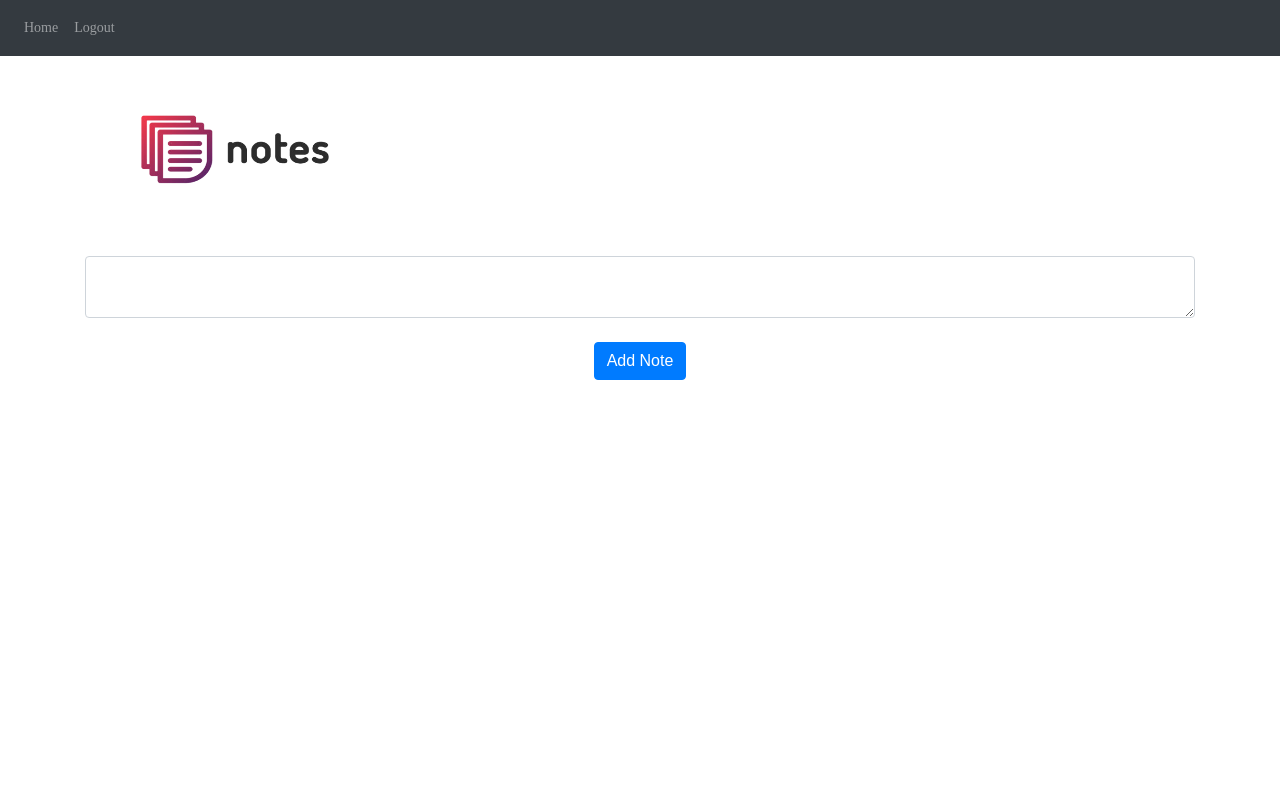
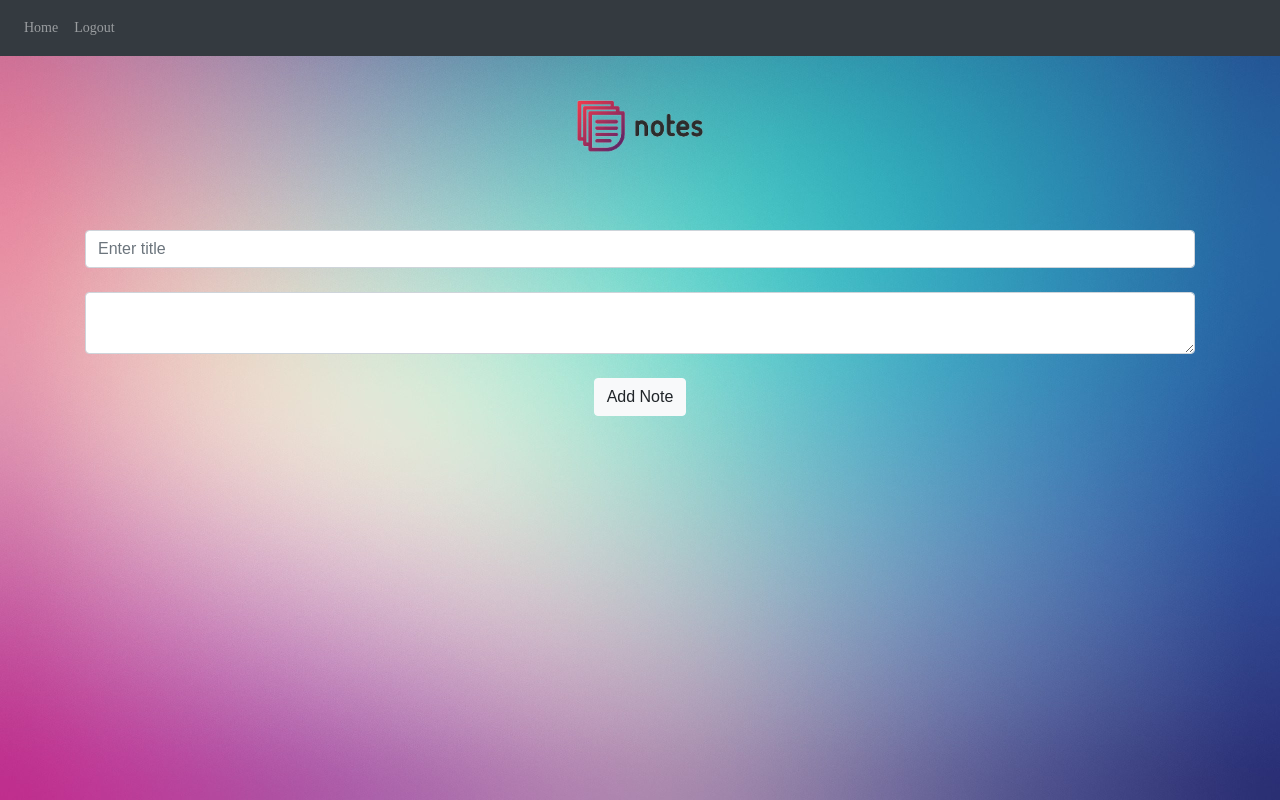
Before and after one commit to IonutG99/notesWebsite, a Flask app: page / in a window 1280 px wide. Run offline with Flask 2, Linux system fonts and the light colour scheme; a user stored in the database is signed in; data that the repository does not hold is empty; some libraries are stand-ins or nearby versions; some web fonts are replaced.

Commit message:
Changes.

```diff
--- a/website/models.py
+++ b/website/models.py
@@ -5,6 +5,7 @@
 
 class Note(db.Model):
     id = db.Column(db.Integer, primary_key=True)
+    title = db.Column(db.String(100))
     data = db.Column(db.String(100000))
     date = db.Column(db.DateTime(timezone=True), default=func.now())
     user_id = db.Column(db.Integer, db.ForeignKey('user.id'))
--- a/website/static/main.css
+++ b/website/static/main.css
@@ -40,6 +40,11 @@
 body, html {
 	height: 100%;
 	font-family: Poppins-Regular, sans-serif;
+	background: url(/static/bg.jpg) no-repeat center center fixed;
+    -webkit-background-size: cover;
+    -moz-background-size: cover;
+    -o-background-size: cover;
+    background-size: cover;
 }
 
 /*---------------------------------------------*/
@@ -406,8 +411,18 @@
 .wrap-login100-form-btn:hover .login100-form-bgbtn {
   left: 0;
 }
-
-
+/*------------------------------------------------------------------*/
+sticky{
+  position: absolute;
+  display: block;
+  top: 25%;
+  left: -75%;
+  width: 170px;
+  height: 150px;
+  background: white;
+  border-bottom: solid 30px #EE2C4A;
+  z-index: 1;
+}
 /*------------------------------------------------------------------
 [ Responsive ]*/
 
--- a/website/templates/home.html
+++ b/website/templates/home.html
@@ -1,21 +1,35 @@
 {% extends "base.html"%}{% block title %}Home{% endblock %}
 {% block content %}
-<img src="logo.png" height="200" width="300">
+  <center>
+        <img id="logo" src="{{url_for('static', filename='logo.png')}}" heigh="150" width="200" ><br>
+    </center>
+
 <ul class="list-group list-group-flush" id="notes">
     {% for note in user.notes %}
-    <li class="list-group-item">{{ note.data}}
+    </br>
+    <li class="list-group-item"><b>{{note.title}}</b>
+        </br>{{ note.data}}
         <button type="button" class="close" onclick="deleteNote({{note.id}})">
             <span aria-hidden="true"> &times; </span>
         </button>
     </li>
     {% endfor %}
 </ul>
+</br>
 <form method="POST">
-    <textarea name="note" id="note" class="form-control">
+     <input
+      type="text"
+      class="form-control"
+      id="title"
+      name="title"
+      placeholder="Enter title"
+    />
+    </br>
+    <textarea name="note" id="note" class="form-control" placeholder="Enter note">
     </textarea>
     </br>
     <div align="center">
-        <button type="submit" class="btn btn-primary">
+        <button type="submit" class="btn btn-light">
             Add Note
         </button>
     </div>
--- a/website/templates/login.html
+++ b/website/templates/login.html
@@ -3,7 +3,10 @@
 
 <div class="container-login100">
 <div class="wrap-login100">
-  <img src="logo.png">
+    <center>
+        <img id="logo" src="{{url_for('static', filename='logo.png')}}" heigh="150" width="200" ><br>
+    </center>
+
 <form class="login100-form validate-form" method="POST">
 
 <div class="wrap-input100 validate-input" >
--- a/website/templates/sign_up.html
+++ b/website/templates/sign_up.html
@@ -3,7 +3,10 @@
 
 <div class="container-login100">
 <div class="wrap-login100">
-  <img src="logo.png">
+    <center>
+        <img id="logo" src="{{url_for('static', filename='logo.png')}}" heigh="150" width="200" ><br>
+    </center>
+
 <form class="login100-form validate-form" method="POST">
 
 <div class="wrap-input100 validate-input" >
--- a/website/views.py
+++ b/website/views.py
@@ -11,12 +11,15 @@
 @login_required
 def home():
     if request.method == 'POST':
+        title = request.form.get('title')
         note = request.form.get('note')
 
-        if len(note) < 1:
+        if len(title)<2:
+            flash('Title is too short!', category='error')
+        elif len(note) < 2:
             flash('Note is too short!', category='error')
         else:
-            new_note = Note(data=note, user_id=current_user.id)
+            new_note = Note(data=note, title=title, user_id=current_user.id)
             db.session.add(new_note)
             db.session.commit()
             flash('Note added!', category='success')
```
Also changed, not shown: website/database.db (deleted), website/static/bg.jpg (added), website/static/logo.png (renamed from website/logo.png).
